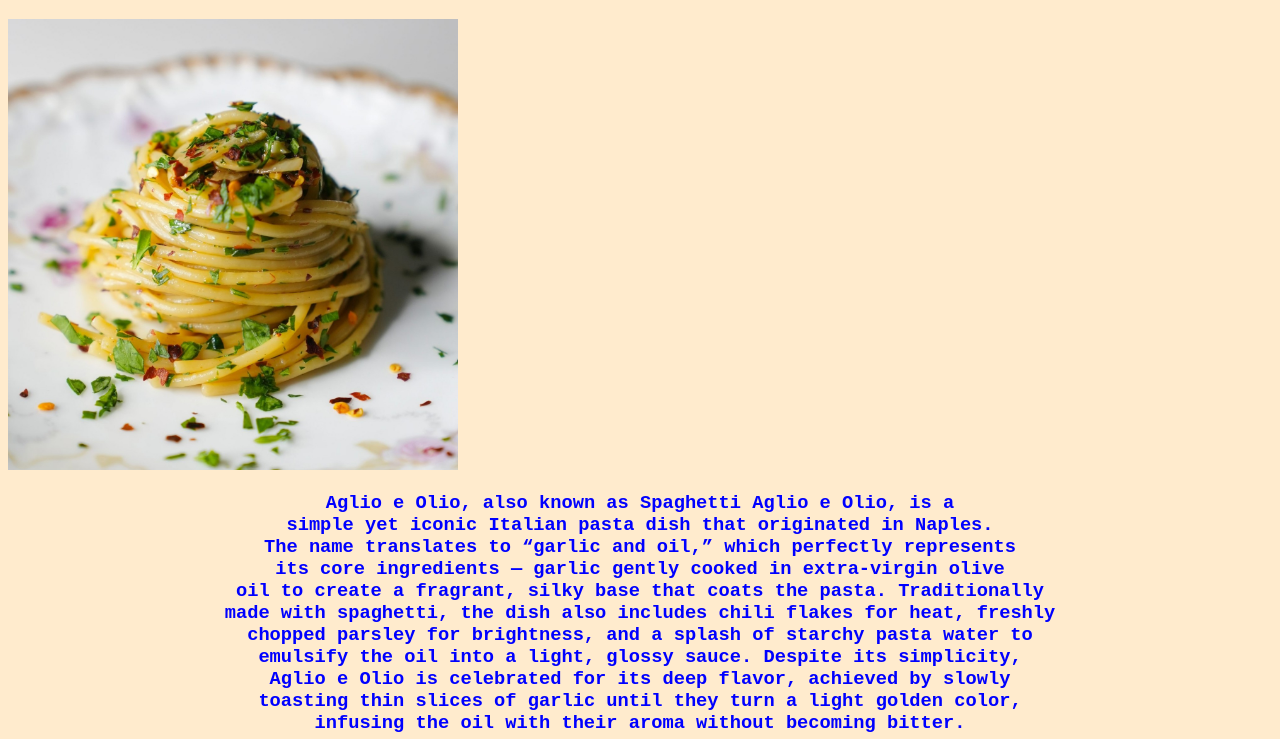
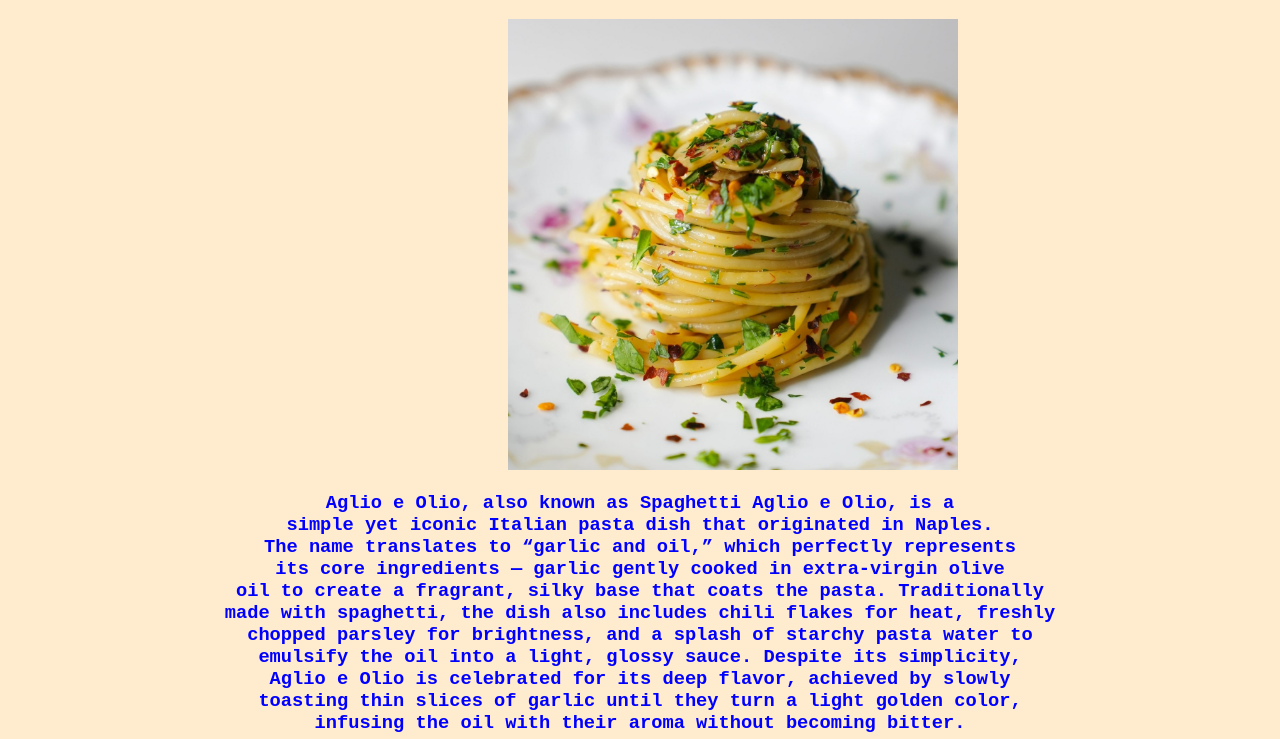
Before and after one commit to VLZH09/my-newbie-repo, a plain HTML site: page index.html in a window 1280 px wide. Shown: the part 61-800 px from the top of the page. Drawn offline with Linux system fonts and the light colour scheme.

Commit message:
Aglio Olio 5.0

```diff
--- a/style.css
+++ b/style.css
@@ -16,5 +16,5 @@ h3{
 }
 
 img{
-    text-align: center;
+    margin-left: 500px;
 }
```
